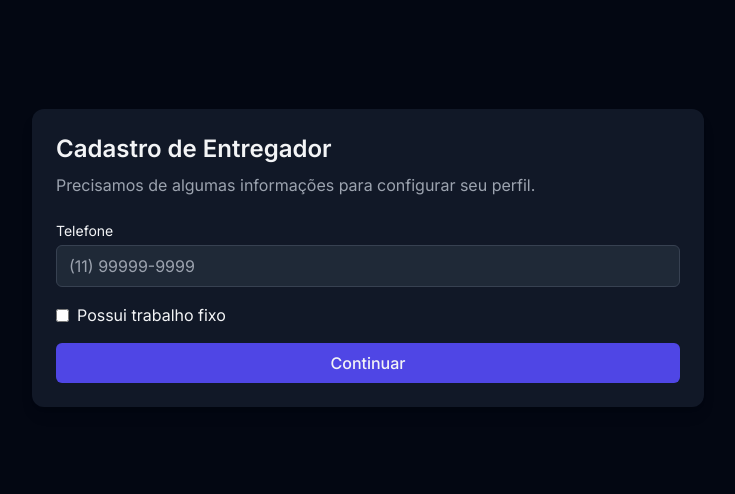
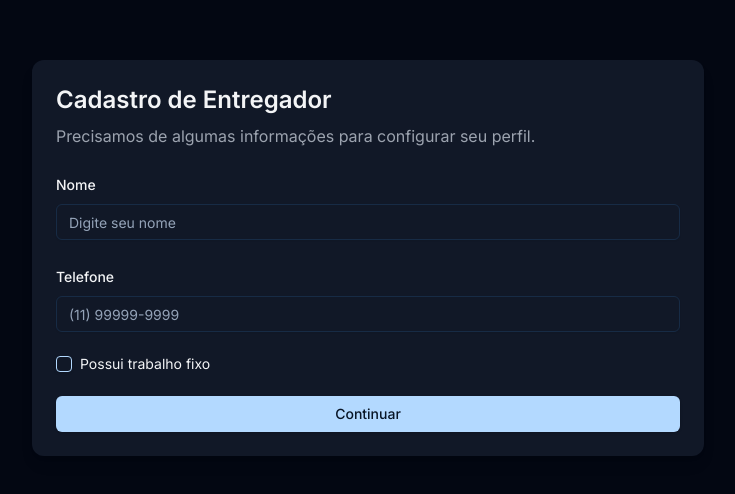
Before and after one commit to Misael1981/chego, a Next.js app: page /onboarding/courier in a window 1280 px wide. Shown: the part 142-636 px from the top of the page, without its empty margins (272-1007 px from the left). Built offline with nearby package versions, Linux system fonts and the light colour scheme.

Commit message:
Iniciando heact hook form

```diff
--- a/src/app/onboarding/courier/components/BasicInfoStep/index.jsx
+++ b/src/app/onboarding/courier/components/BasicInfoStep/index.jsx
@@ -1,26 +1,100 @@
+import { useForm } from "react-hook-form";
+import { zodResolver } from "@hookform/resolvers/zod";
+import z from "zod";
+import {
+  Form,
+  FormControl,
+  FormField,
+  FormItem,
+  FormLabel,
+  FormMessage,
+} from "@/components/ui/form";
+import { Input } from "@/components/ui/input";
+import { Checkbox } from "@/components/ui/checkbox";
+import { Button } from "@/components/ui/button";
+
+const formSchema = z.object({
+  username: z.string().min(2, {
+    message: "O nome de usuário deve ter pelo menos 2 caracteres.",
+  }),
+  phone: z.string().min(10, {
+    message: "O número de telefone deve ter pelo menos 10 dígitos.",
+  }),
+  fixedJob: z.boolean().optional(),
+});
+
 const BasicInfoStep = ({ onNext }) => {
+  const form = useForm({
+    resolver: zodResolver(formSchema),
+    defaultValues: {
+      username: "",
+      phone: "",
+      fixedJob: false,
+    },
+  });
+
   return (
     <div className="space-y-4">
-      <div>
-        <label className="block text-sm mb-1">Telefone</label>
-        <input
-          type="tel"
-          className="w-full rounded-md bg-gray-800 border border-gray-700 px-3 py-2"
-          placeholder="(11) 99999-9999"
-        />
-      </div>
+      <Form {...form}>
+        <form
+          className="space-y-6"
+          onSubmit={form.handleSubmit((data) => {
+            console.log(data);
+            onNext();
+          })}
+        >
+          <FormField
+            control={form.control}
+            name="username"
+            render={({ field }) => (
+              <FormItem>
+                <FormLabel>Nome</FormLabel>
+                <FormControl>
+                  <Input placeholder="Digite seu nome" {...field} />
+                </FormControl>
+                <FormMessage />
+              </FormItem>
+            )}
+          />
 
-      <div className="flex items-center gap-2">
-        <input type="checkbox" id="fixedJob" />
-        <label htmlFor="fixedJob">Possui trabalho fixo</label>
-      </div>
+          <FormField
+            control={form.control}
+            name="phone"
+            render={({ field }) => (
+              <FormItem>
+                <FormLabel>Telefone</FormLabel>
+                <FormControl>
+                  <Input placeholder="(11) 99999-9999" {...field} />
+                </FormControl>
+                <FormMessage />
+              </FormItem>
+            )}
+          />
 
-      <button
-        onClick={onNext}
-        className="w-full bg-indigo-600 hover:bg-indigo-500 transition rounded-md py-2 font-medium"
-      >
-        Continuar
-      </button>
+          <FormField
+            control={form.control}
+            name="fixedJob"
+            render={({ field }) => (
+              <FormItem className="flex flex-row items-center gap-2 space-y-0">
+                <FormControl>
+                  <Checkbox
+                    checked={field.value}
+                    onCheckedChange={field.onChange}
+                  />
+                </FormControl>
+                <FormLabel className="font-normal">
+                  Possui trabalho fixo
+                </FormLabel>
+                <FormMessage />
+              </FormItem>
+            )}
+          />
+
+          <Button type="submit" className="w-full">
+            Continuar
+          </Button>
+        </form>
+      </Form>
     </div>
   );
 };
--- /dev/null
+++ b/src/components/ui/checkbox.jsx
@@ -0,0 +1,24 @@
+"use client"
+
+import * as React from "react"
+import * as CheckboxPrimitive from "@radix-ui/react-checkbox"
+import { Check } from "lucide-react"
+
+import { cn } from "@/lib/utils"
+
+const Checkbox = React.forwardRef(({ className, ...props }, ref) => (
+  <CheckboxPrimitive.Root
+    ref={ref}
+    className={cn(
+      "grid place-content-center peer h-4 w-4 shrink-0 rounded-sm border border-primary shadow focus-visible:outline-none focus-visible:ring-1 focus-visible:ring-ring disabled:cursor-not-allowed disabled:opacity-50 data-[state=checked]:bg-primary data-[state=checked]:text-primary-foreground",
+      className
+    )}
+    {...props}>
+    <CheckboxPrimitive.Indicator className={cn("grid place-content-center text-current")}>
+      <Check className="h-4 w-4" />
+    </CheckboxPrimitive.Indicator>
+  </CheckboxPrimitive.Root>
+))
+Checkbox.displayName = CheckboxPrimitive.Root.displayName
+
+export { Checkbox }
--- /dev/null
+++ b/src/components/ui/form.jsx
@@ -0,0 +1,138 @@
+"use client";
+import * as React from "react"
+import { Slot } from "@radix-ui/react-slot"
+import { Controller, FormProvider, useFormContext } from "react-hook-form";
+
+import { cn } from "@/lib/utils"
+import { Label } from "@/components/ui/label"
+
+const Form = FormProvider
+
+const FormFieldContext = React.createContext(null)
+
+const FormField = (
+  {
+    ...props
+  }
+) => {
+  return (
+    <FormFieldContext.Provider value={{ name: props.name }}>
+      <Controller {...props} />
+    </FormFieldContext.Provider>
+  );
+}
+
+const useFormField = () => {
+  const fieldContext = React.useContext(FormFieldContext)
+  const itemContext = React.useContext(FormItemContext)
+  const { getFieldState, formState } = useFormContext()
+
+  if (!fieldContext) {
+    throw new Error("useFormField should be used within <FormField>")
+  }
+
+  if (!itemContext) {
+    throw new Error("useFormField should be used within <FormItem>")
+  }
+
+  const fieldState = getFieldState(fieldContext.name, formState)
+
+  const { id } = itemContext
+
+  return {
+    id,
+    name: fieldContext.name,
+    formItemId: `${id}-form-item`,
+    formDescriptionId: `${id}-form-item-description`,
+    formMessageId: `${id}-form-item-message`,
+    ...fieldState,
+  }
+}
+
+const FormItemContext = React.createContext(null)
+
+const FormItem = React.forwardRef(({ className, ...props }, ref) => {
+  const id = React.useId()
+
+  return (
+    <FormItemContext.Provider value={{ id }}>
+      <div ref={ref} className={cn("space-y-2", className)} {...props} />
+    </FormItemContext.Provider>
+  );
+})
+FormItem.displayName = "FormItem"
+
+const FormLabel = React.forwardRef(({ className, ...props }, ref) => {
+  const { error, formItemId } = useFormField()
+
+  return (
+    <Label
+      ref={ref}
+      className={cn(error && "text-destructive", className)}
+      htmlFor={formItemId}
+      {...props} />
+  );
+})
+FormLabel.displayName = "FormLabel"
+
+const FormControl = React.forwardRef(({ ...props }, ref) => {
+  const { error, formItemId, formDescriptionId, formMessageId } = useFormField()
+
+  return (
+    <Slot
+      ref={ref}
+      id={formItemId}
+      aria-describedby={
+        !error
+          ? `${formDescriptionId}`
+          : `${formDescriptionId} ${formMessageId}`
+      }
+      aria-invalid={!!error}
+      {...props} />
+  );
+})
+FormControl.displayName = "FormControl"
+
+const FormDescription = React.forwardRef(({ className, ...props }, ref) => {
+  const { formDescriptionId } = useFormField()
+
+  return (
+    <p
+      ref={ref}
+      id={formDescriptionId}
+      className={cn("text-[0.8rem] text-muted-foreground", className)}
+      {...props} />
+  );
+})
+FormDescription.displayName = "FormDescription"
+
+const FormMessage = React.forwardRef(({ className, children, ...props }, ref) => {
+  const { error, formMessageId } = useFormField()
+  const body = error ? String(error?.message ?? "") : children
+
+  if (!body) {
+    return null
+  }
+
+  return (
+    <p
+      ref={ref}
+      id={formMessageId}
+      className={cn("text-[0.8rem] font-medium text-destructive", className)}
+      {...props}>
+      {body}
+    </p>
+  );
+})
+FormMessage.displayName = "FormMessage"
+
+export {
+  useFormField,
+  Form,
+  FormItem,
+  FormLabel,
+  FormControl,
+  FormDescription,
+  FormMessage,
+  FormField,
+}
--- /dev/null
+++ b/src/components/ui/input.jsx
@@ -0,0 +1,19 @@
+import * as React from "react"
+
+import { cn } from "@/lib/utils"
+
+const Input = React.forwardRef(({ className, type, ...props }, ref) => {
+  return (
+    <input
+      type={type}
+      className={cn(
+        "flex h-9 w-full rounded-md border border-input bg-transparent px-3 py-1 text-base shadow-sm transition-colors file:border-0 file:bg-transparent file:text-sm file:font-medium file:text-foreground placeholder:text-muted-foreground focus-visible:outline-none focus-visible:ring-1 focus-visible:ring-ring disabled:cursor-not-allowed disabled:opacity-50 md:text-sm",
+        className
+      )}
+      ref={ref}
+      {...props} />
+  );
+})
+Input.displayName = "Input"
+
+export { Input }
--- /dev/null
+++ b/src/components/ui/label.jsx
@@ -0,0 +1,18 @@
+"use client"
+
+import * as React from "react"
+import * as LabelPrimitive from "@radix-ui/react-label"
+import { cva } from "class-variance-authority";
+
+import { cn } from "@/lib/utils"
+
+const labelVariants = cva(
+  "text-sm font-medium leading-none peer-disabled:cursor-not-allowed peer-disabled:opacity-70"
+)
+
+const Label = React.forwardRef(({ className, ...props }, ref) => (
+  <LabelPrimitive.Root ref={ref} className={cn(labelVariants(), className)} {...props} />
+))
+Label.displayName = LabelPrimitive.Root.displayName
+
+export { Label }
```
Also changed, not shown: package.json (+6 -1 lines), src/schemas/onboardingCourier-schemas.js (added, +11 -0 lines), 1 other file (tests, documents, lock files or other folders).
